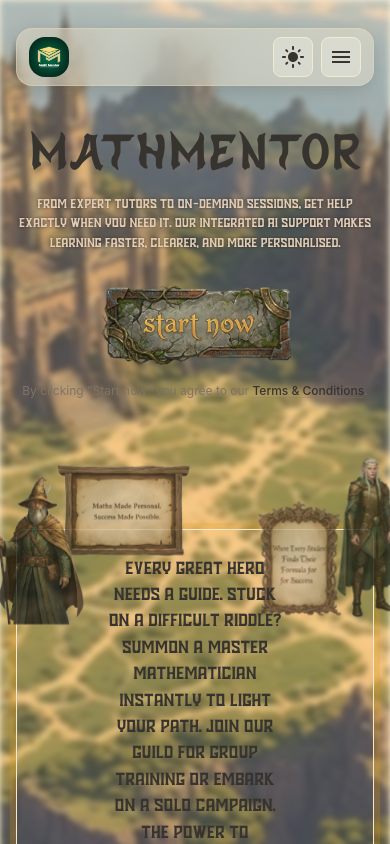
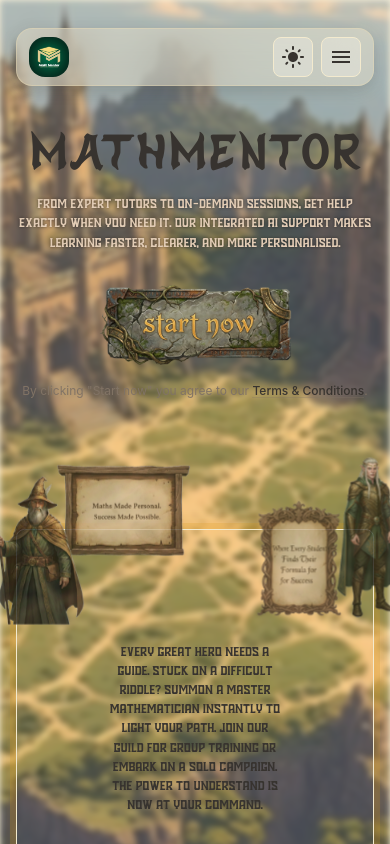
Before and after one commit to n0tmanu/Mathmentor-landing, a React (Vite) app: page / in a window 390 px wide. Shown: the top 844 px of the page. Built offline with nearby package versions, Linux system fonts and the light colour scheme.

Commit message:
Mobile optimizations: smaller hero text and full-width testimonials on mobile

```diff
--- a/components/Hero.tsx
+++ b/components/Hero.tsx
@@ -198,7 +198,7 @@ export default function Hero() {
             <Typography
               variant="body1"
               sx={{
-                fontSize: { xs: '1.1rem', sm: '1.1rem' },
+                fontSize: { xs: '0.8rem', sm: '1.1rem' },
                 color: 'text.primary',
                 fontFamily: 'RockThorn, Inter, sans-serif',
                 fontWeight: 400,
--- a/components/Testimonials.tsx
+++ b/components/Testimonials.tsx
@@ -57,7 +57,9 @@ export default function Testimonials() {
   return (
     <Container
       id="testimonials"
+      disableGutters
       sx={{
+        width: '100%',
         position: 'relative',
         '&::before': {
           content: '""',
```
